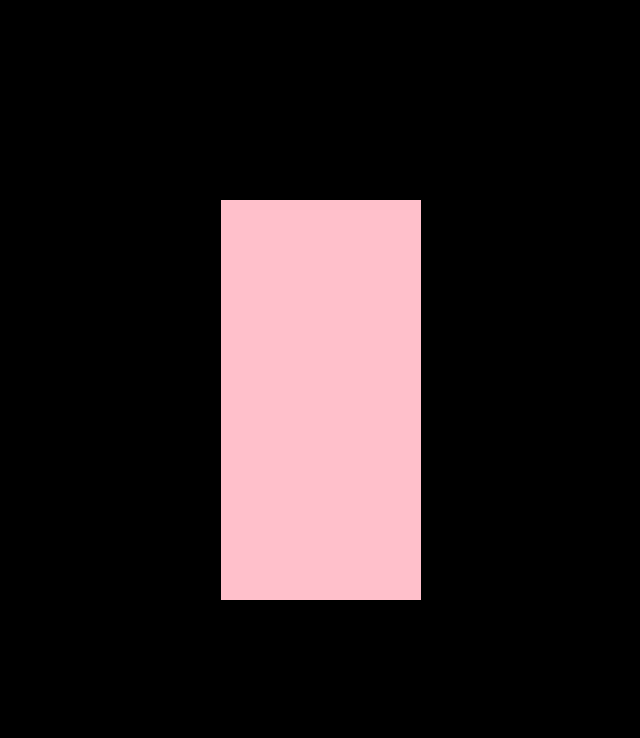
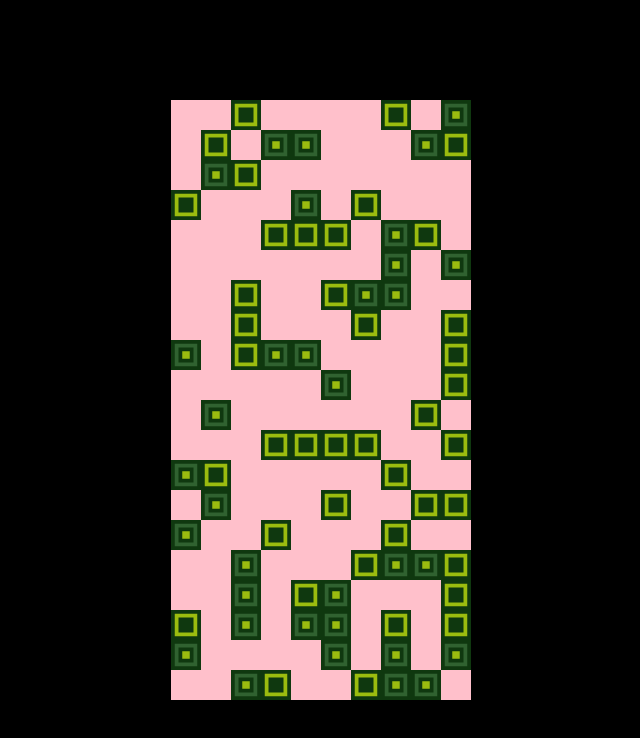
Before and after one commit to thales17/canvas-tetris, a website built with webpack: page static/index.html in a window 1280 px wide. Shown: the whole page, without its empty margins (319-959 px from the left). Built offline with nearby package versions, Linux system fonts and the light colour scheme.

Commit message:
Working on the monochrome renderer functions

```diff
--- a/src/monochromeRenderer.ts
+++ b/src/monochromeRenderer.ts
@@ -1,6 +1,11 @@
 import Board from "./board";
 import GridCell from "./gridCell";
 import TetrisType from "./tetrisType";
+
+const darkest: string = "#0f380f";
+const dark: string = "#306230";
+const light: string = "#8bac0f";
+const lightest: string = "#9bbc0f";
 
 class MonochromeRenderer {
   private canvas: HTMLCanvasElement ;
@@ -13,8 +18,7 @@ class MonochromeRenderer {
     this.ctx = canvas.getContext("2d");
     this.ctx.fillStyle = "black";
     this.ctx.fillRect(0, 0, this.canvas.width, this.canvas.height);
-    this.blockSize = 20;
-    this.strokeWidth = 5;
+    this.blockSize = this.canvas.height / 20;
   }
 
   public renderBoard(board: Board) {
@@ -51,13 +55,31 @@ class MonochromeRenderer {
       }
     }
   }
+  private fillRect(color: string, x: number, y: number, w: number , h: number) {
+    this.ctx.fillStyle = color;
+    this.ctx.fillRect(x, y, w, h);
+  }
 
   private renderTetrisTypeO(xOffset: number, yOffset: number, row: number, col: number) {
     const x: number = col * this.blockSize + xOffset;
     const y: number = row * this.blockSize + yOffset;
 
-    this.ctx.fillStyle = "pink";
-    this.ctx.fillRect(x, y, this.blockSize, this.blockSize);
+    const stroke: number = this.blockSize / 8;
+    this.fillRect(darkest, x, y, this.blockSize, this.blockSize);
+    this.fillRect(
+      lightest,
+      x + stroke,
+      y + stroke,
+      this.blockSize - (stroke * 2),
+      this.blockSize - (stroke * 2),
+    );
+    this.fillRect(
+      darkest,
+      x + (stroke * 2),
+      y + (stroke * 2),
+      this.blockSize - (stroke * 4),
+      this.blockSize - (stroke * 4),
+    );
   }
 
   private renderTetrisTypeI(xOffset: number, yOffset: number, row: number, col: number) {
@@ -103,9 +125,24 @@ class MonochromeRenderer {
   private renderTetrisTypeS(xOffset: number, yOffset: number, row: number, col: number) {
     const x: number = col * this.blockSize + xOffset;
     const y: number = row * this.blockSize + yOffset;
+    const stroke: number = this.blockSize / 8;
 
-    this.ctx.fillStyle = "pink";
-    this.ctx.fillRect(x, y, this.blockSize, this.blockSize);
+    this.fillRect(darkest, x, y, this.blockSize, this.blockSize);
+    this.fillRect(dark, x + stroke, y + stroke, this.blockSize - (stroke * 2), this.blockSize - (stroke * 2));
+    this.fillRect(
+      darkest,
+      x + (stroke * 2),
+      y + (stroke * 2),
+      this.blockSize - (stroke * 4),
+      this.blockSize - (stroke * 4),
+    );
+    this.fillRect(
+      lightest,
+      x + (stroke * 3),
+      y + (stroke * 3),
+      this.blockSize - (stroke * 6),
+      this.blockSize - (stroke * 6),
+    );
   }
 }
 
--- a/static/index.html
+++ b/static/index.html
@@ -4,7 +4,7 @@
     <link rel="stylesheet" type="text/css" href="css/global.css">
   </head>
   <body>
-    <canvas id="myCanvas" width="200" height="400"></canvas>
+    <canvas id="myCanvas" width="300" height="600"></canvas>
     <script src="bundle.js"></script>
   </body>
 </html>
```
